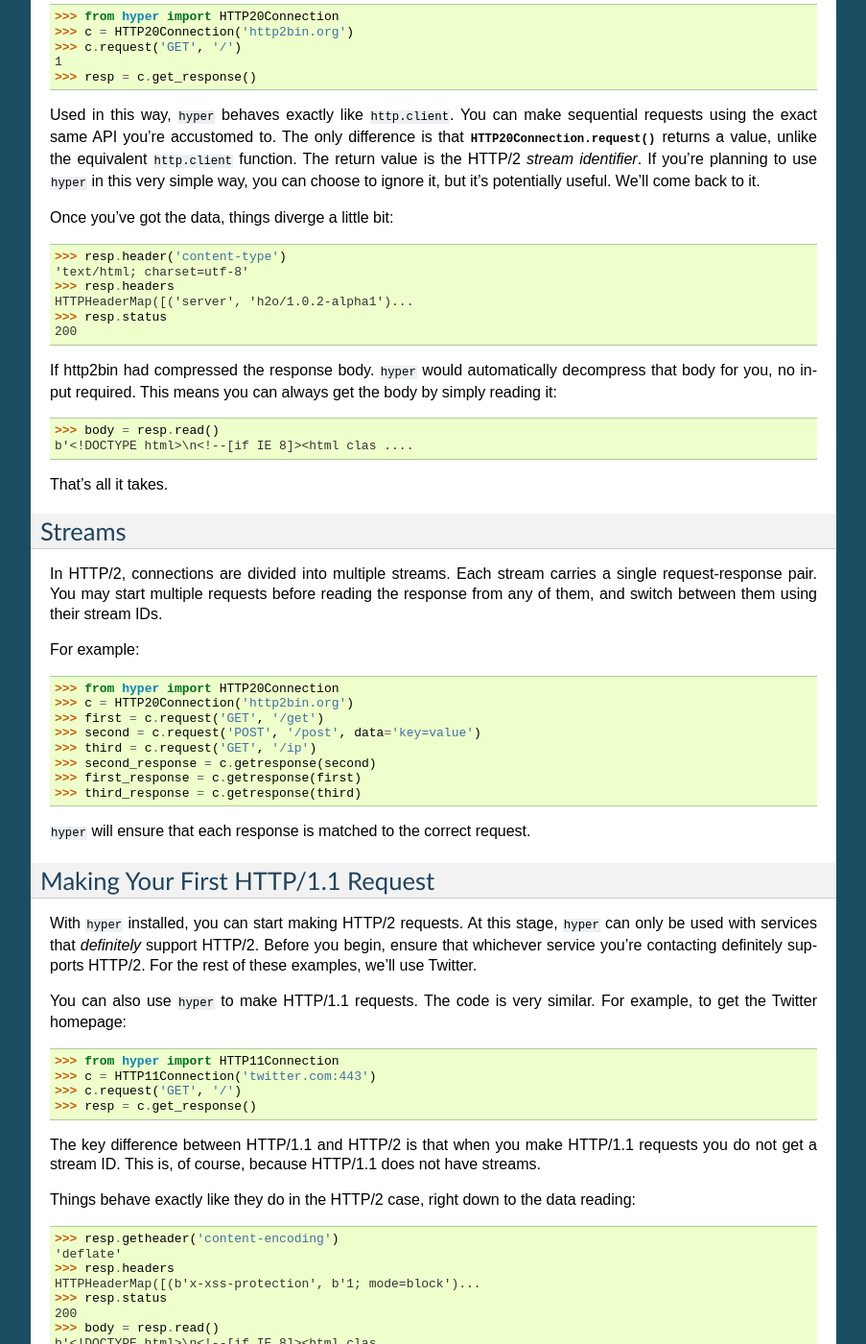
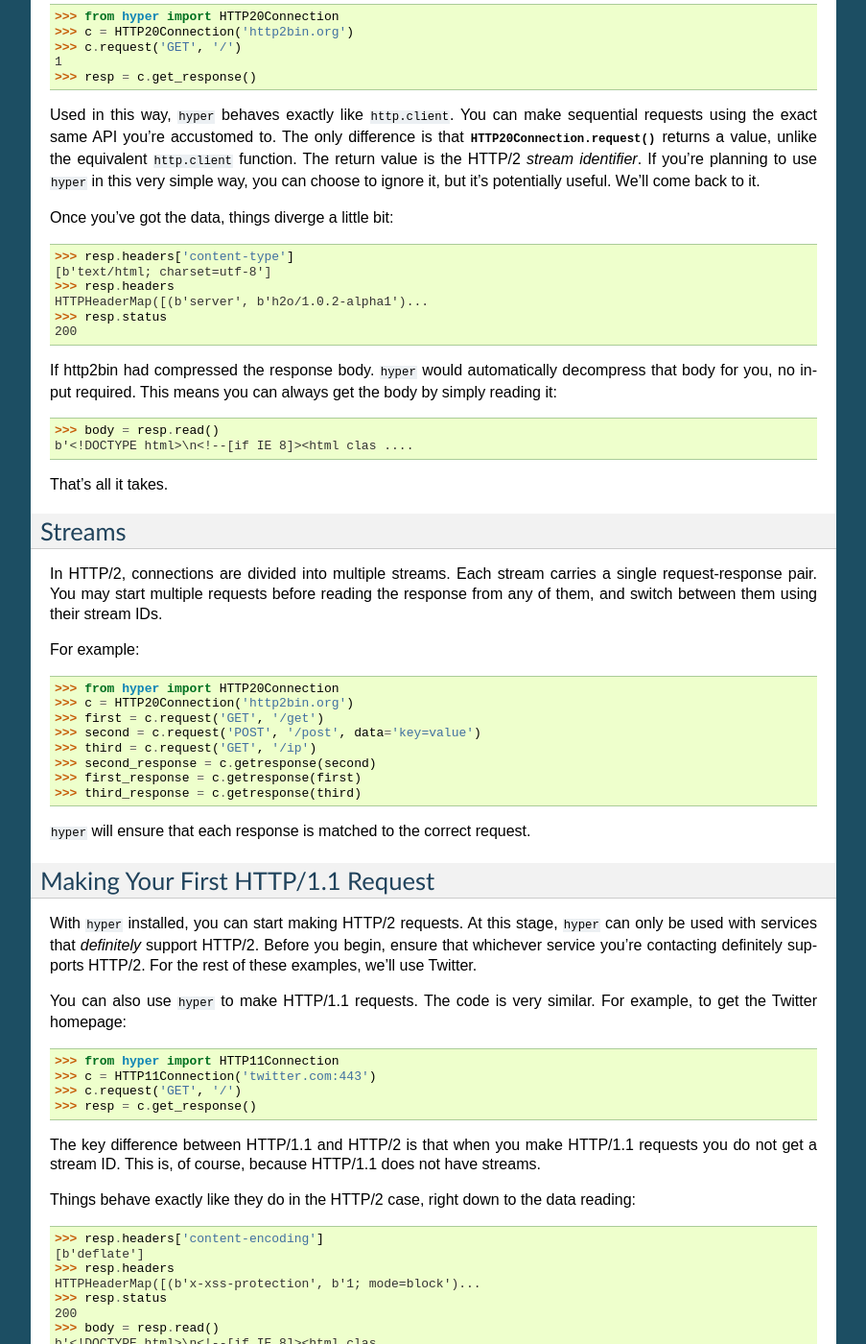
Before and after one commit to python-hyper/hyper, a Sphinx documentation site: the page built from docs/source/quickstart.rst, in a window 1280 px wide and 1400 px high, scrolled down 912 px. Shown: the whole window at 96% size, without its empty margins (198-1101 px from the left). Built offline with Sphinx 7.4.7, drawn with Linux system fonts in a browser that asks for light colours.

Commit message:
Correctly reference headers.

```diff
--- a/docs/source/quickstart.rst
+++ b/docs/source/quickstart.rst
@@ -76,10 +76,10 @@ come back to it.
 
 Once you've got the data, things diverge a little bit::
 
-    >>> resp.header('content-type')
-    'text/html; charset=utf-8'
+    >>> resp.headers['content-type']
+    [b'text/html; charset=utf-8']
     >>> resp.headers
-    HTTPHeaderMap([('server', 'h2o/1.0.2-alpha1')...
+    HTTPHeaderMap([(b'server', b'h2o/1.0.2-alpha1')...
     >>> resp.status
     200
 
@@ -136,8 +136,8 @@ not have streams.
 Things behave exactly like they do in the HTTP/2 case, right down to the data
 reading::
 
-    >>> resp.getheader('content-encoding')
-    'deflate'
+    >>> resp.headers['content-encoding']
+    [b'deflate']
     >>> resp.headers
     HTTPHeaderMap([(b'x-xss-protection', b'1; mode=block')...
     >>> resp.status
```
